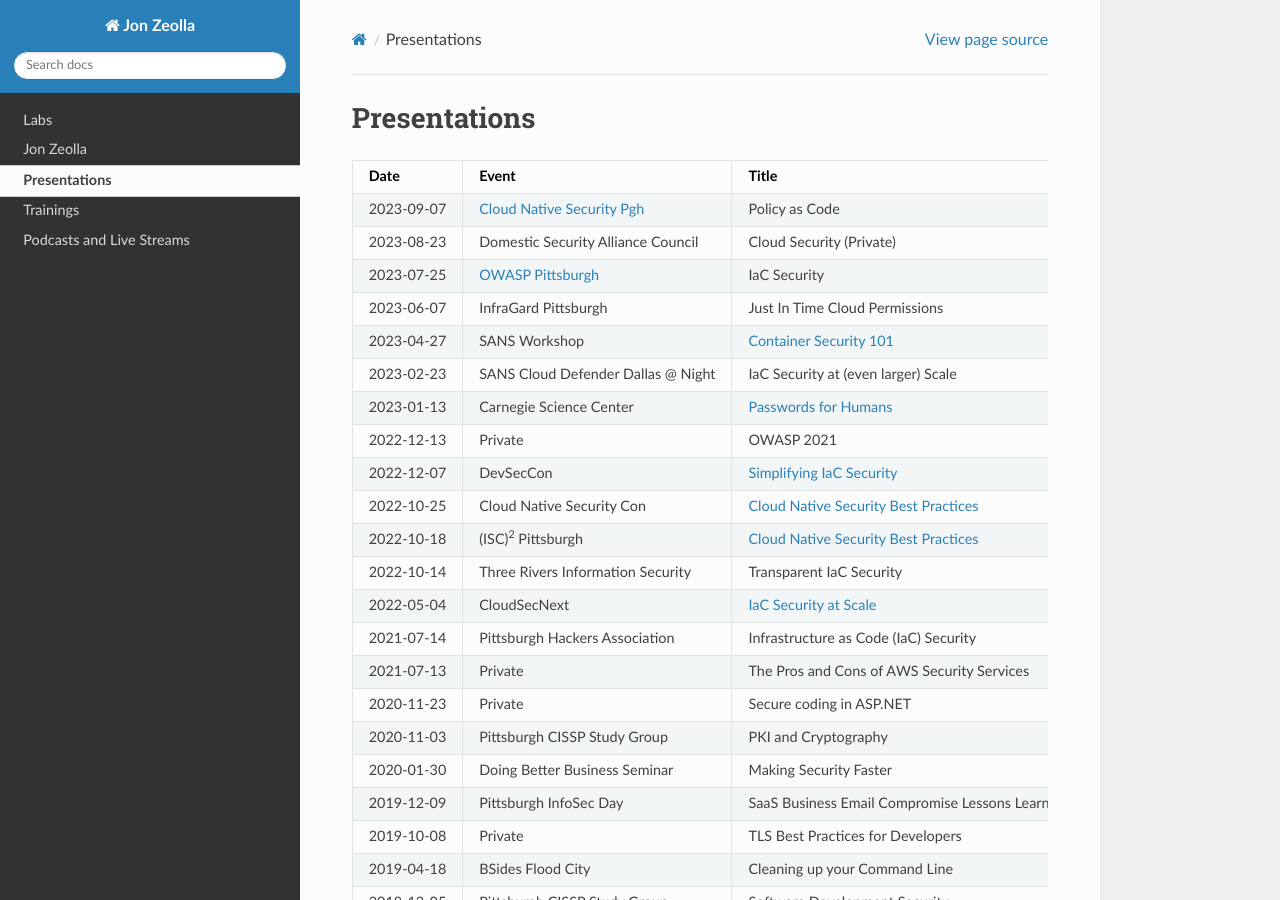
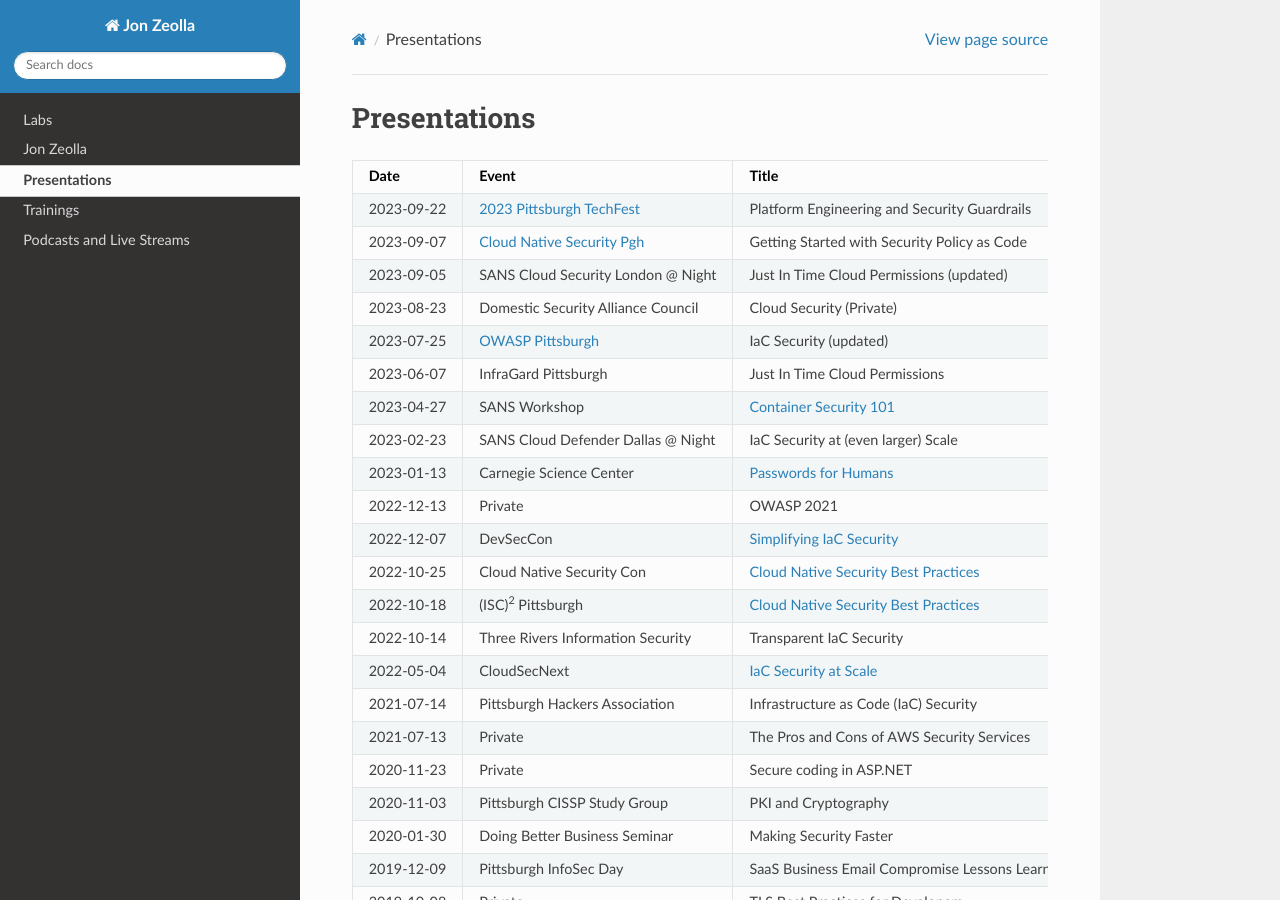
Before and after one commit to JonZeolla/JonZeolla.github.io, a Sphinx documentation site: the page built from docs/ref/content.md, in a window 1280 px wide and 900 px high. Built offline with Sphinx 7.4.7 and the Read the Docs theme 2.0.0, drawn with Linux system fonts in a browser that asks for light colours.

Commit message:
Add 2023-09 Presentations

```diff
--- a/docs/ref/content.md
+++ b/docs/ref/content.md
@@ -9,9 +9,11 @@
 
 | Date       | Event                                  | Title                                                          |
 | ---------- | -------------------------------------- | -------------------------------------------------------------- |
-| 2023-09-07 | [Cloud Native Security Pgh][2023-CNSP] | Policy as Code                                                 |
+| 2023-09-22 | [2023 Pittsburgh TechFest][2023-TF]    | Platform Engineering and Security Guardrails                   |
+| 2023-09-07 | [Cloud Native Security Pgh][2023-CNSP] | Getting Started with Security Policy as Code                   |
+| 2023-09-05 | SANS Cloud Security London @ Night     | Just In Time Cloud Permissions (updated)                       |
 | 2023-08-23 | Domestic Security Alliance Council     | Cloud Security (Private)                                       |
-| 2023-07-25 | [OWASP Pittsburgh][2023-OWASP]         | IaC Security                                                   |
+| 2023-07-25 | [OWASP Pittsburgh][2023-OWASP]         | IaC Security (updated)                                         |
 | 2023-06-07 | InfraGard Pittsburgh                   | Just In Time Cloud Permissions                                 |
 | 2023-04-27 | SANS Workshop                          | [Container Security 101][2023-SANS-ContainerSec101]            |
 | 2023-02-23 | SANS Cloud Defender Dallas @ Night     | IaC Security at (even larger) Scale                            |
@@ -63,6 +65,7 @@
 | 2012-08-07 | Pittsburgh Technical Institute         | Life After Graduation                                          |
 | 2011-10-05 | Pittsburgh Technical Institute         | Alumni Speaker Series                                          |
 
+[2023-TF]: https://www.pghtech.org/events/2023TechFest_1 "2023 Pittsburgh TechFest"
 [2023-CNSP]: https://community.cncf.io/e/mvsutb/ "Cloud Native Security Pittsburgh - Kickoff Event in London"
 [2023-OWASP]: https://www.meetup.com/owasp-pittsburgh-chapter/events/294769152 "OWASP Pittsburgh: IaC Security"
 [2023-SANS-ContainerSec101]: https://www.youtube.com/watch?v=-iJbGBJTRyk "Container Security 101"
```
